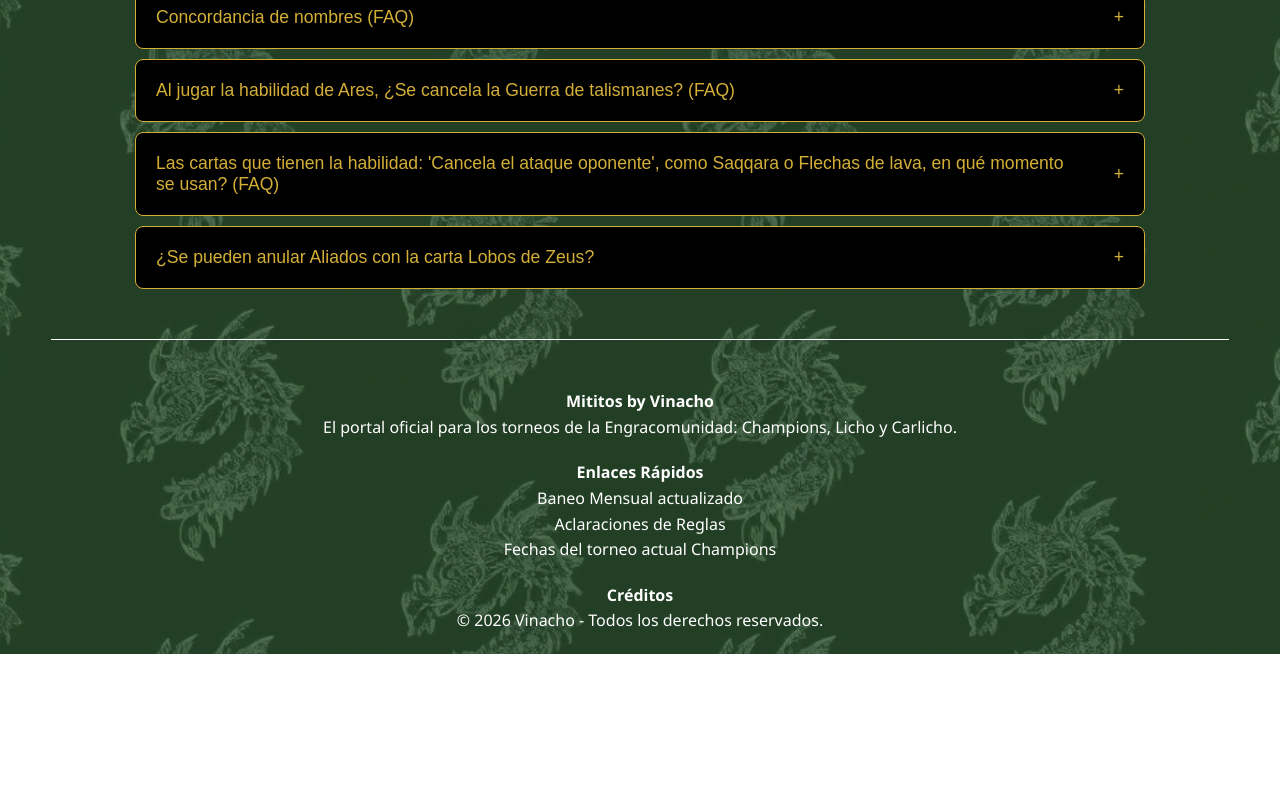
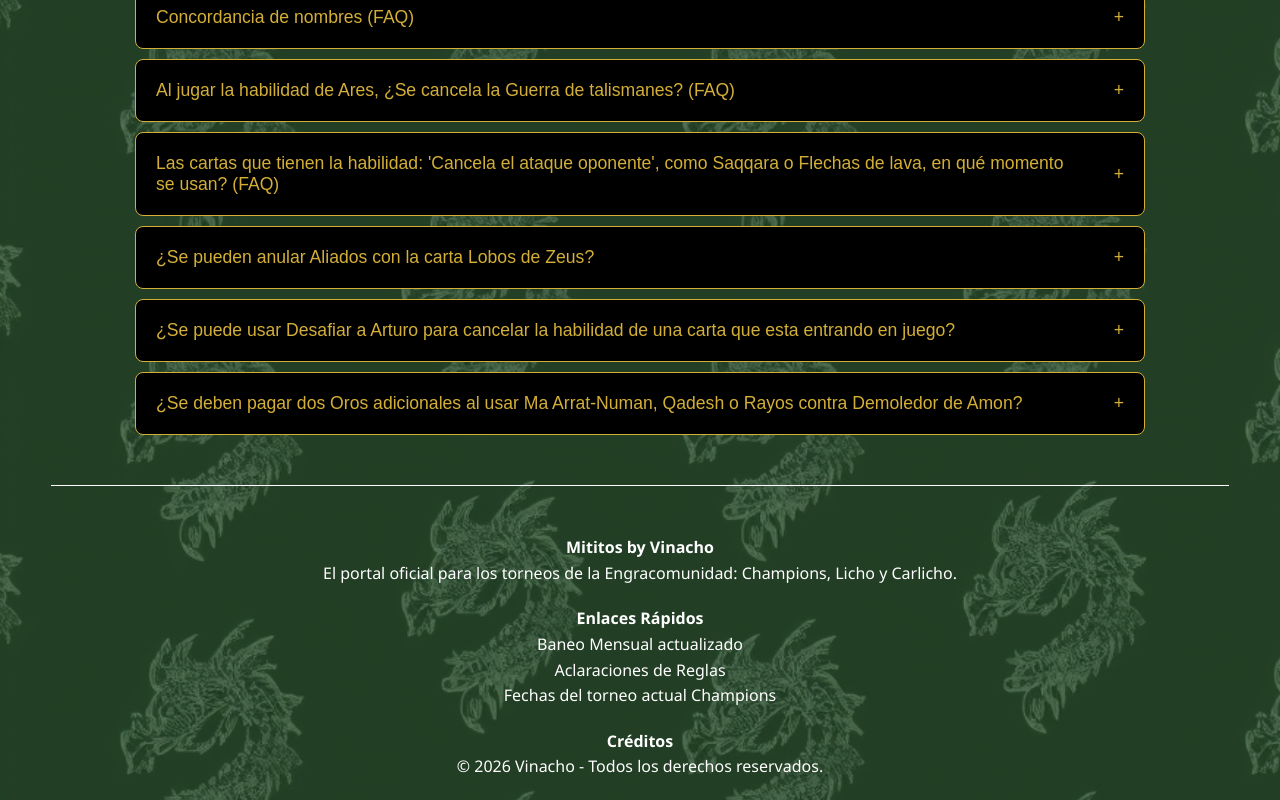
Before and after one commit to Iberco91/myl-vinacho, a React (Vite) app: page /aclaraciones in a window 1280 px wide. Shown: the part 11152-11952 px from the top of the page. Before the commit the page ends 11806 px from the top, so only its background shows below. Built offline with nearby package versions, Linux system fonts and the light colour scheme.

Commit message:
Se agregó una nueva pregunta en la sección de Aclaraciones: ¿Se deben pagar dos Oros adicionales al usar Ma Arrat-Numan, Qadesh o Rayos contra Demoledor de Amon?

```diff
--- a/src/components/Aclaraciones.jsx
+++ b/src/components/Aclaraciones.jsx
@@ -3,9 +3,9 @@ import { useState } from 'react';
 
 
 export default function Aclaraciones () {
-    // 1. Estado para manejar qué pregunta está abierta
+    // 1. Estado para manejar qué pregunta está abierta, el efecto acordeón
     const [abierta, setAbierta] = useState(null);
-    // 2: Estado para el texto del buscador
+    // 2: Estado para el texto del buscador, cada vez que el usuario escribe una letra, React dibuja nuevamente
     const [busqueda, setBusqueda] = useState("");
     // 3. Tus datos (Aquí puedes ir agregando más preguntas y respuestas)
     const listaDudas = [
@@ -1128,6 +1128,16 @@ export default function Aclaraciones () {
         pregunta: "¿Se pueden anular Aliados con la carta Lobos de Zeus?",
         respuesta: "No, no se pueden anular Aliados. La descripción de la carta se refiere a que se puede anular cualquier carta de coste 3 o mas, QUE NO SEA ALIADO. ",
         },
+        {
+        id: 137,
+        pregunta: "¿Se puede usar Desafiar a Arturo para cancelar la habilidad de una carta que esta entrando en juego?",
+        respuesta: "Si, cuando dice cancelar es en respuesta a la acción que se quiere cancelar. ",
+        },
+        {
+        id: 138,
+        pregunta: "¿Se deben pagar dos Oros adicionales al usar Ma Arrat-Numan, Qadesh o Rayos contra Demoledor de Amon?",
+        respuesta: "Si, siempre se deben pagar los 2 oros adicionales, ya que la carta está siendo afectada por dichos talismanes. ",
+        },
 
     ];
 
```
Also changed, not shown: src/App.jsx (+0 -150 lines).
